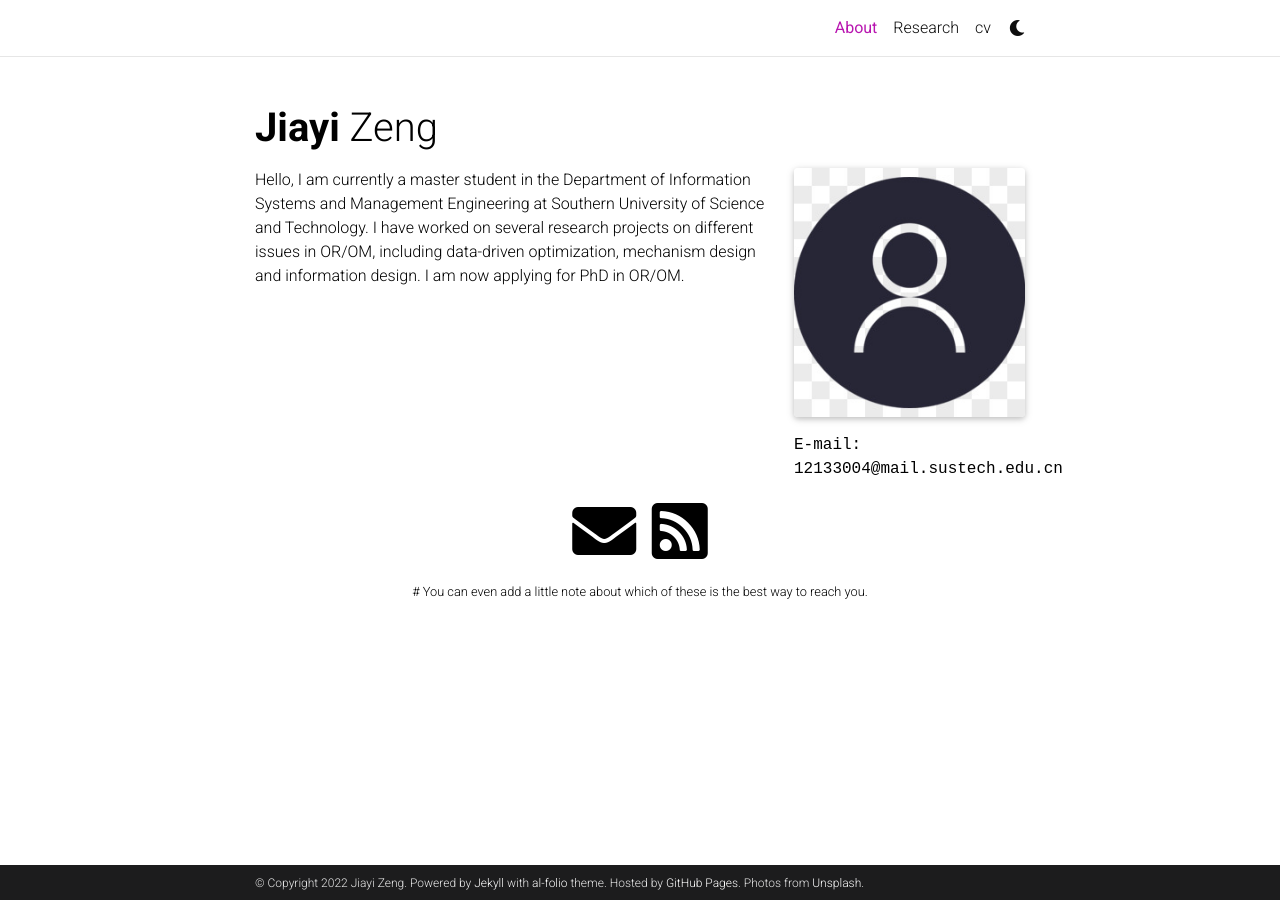
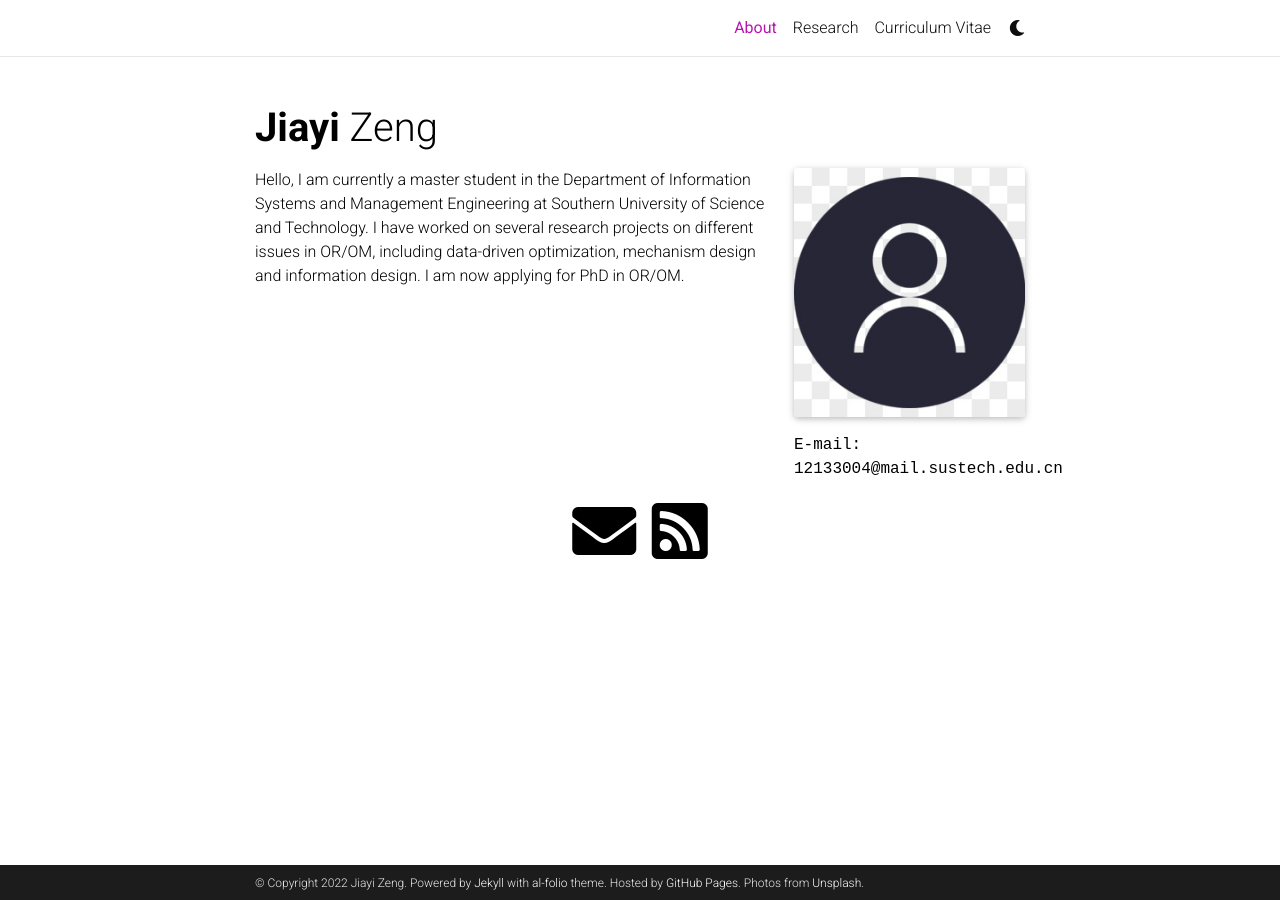
Before and after one commit to ovulaovum/ovulaovum.github.io, a Jekyll site: the page built from _pages/about.md, in a window 1280 px wide. Built offline with Jekyll 4.4.1, drawn with Linux system fonts in a browser that asks for light colours; full-size pictures stand in for the smaller copies a plugin makes; comment, search, counter and statistics services are not loaded; a style sheet for code colours, icons or effects is not loaded.

Commit message:
small changes 2

```diff
--- a/_config.yml
+++ b/_config.yml
@@ -93,8 +93,7 @@
 facebook_id: # your facebook id
 discord_id: # your discord id (18-digit unique numerical identifier)
 
-contact_note: >
-  # You can even add a little note about which of these is the best way to reach you.
+contact_note:
 
 # -----------------------------------------------------------------------------
 # Analytics and search engine verification
--- a/_pages/cv.md
+++ b/_pages/cv.md
@@ -1,8 +1,9 @@
 ---
 layout: cv
 permalink: /cv/
-title: cv
+title: Curriculum Vitae
 nav: true
 nav_order: 4
 cv_pdf: CV_Jiayi_Zeng.pdf
 ---
+Last updated: October 2022
```
